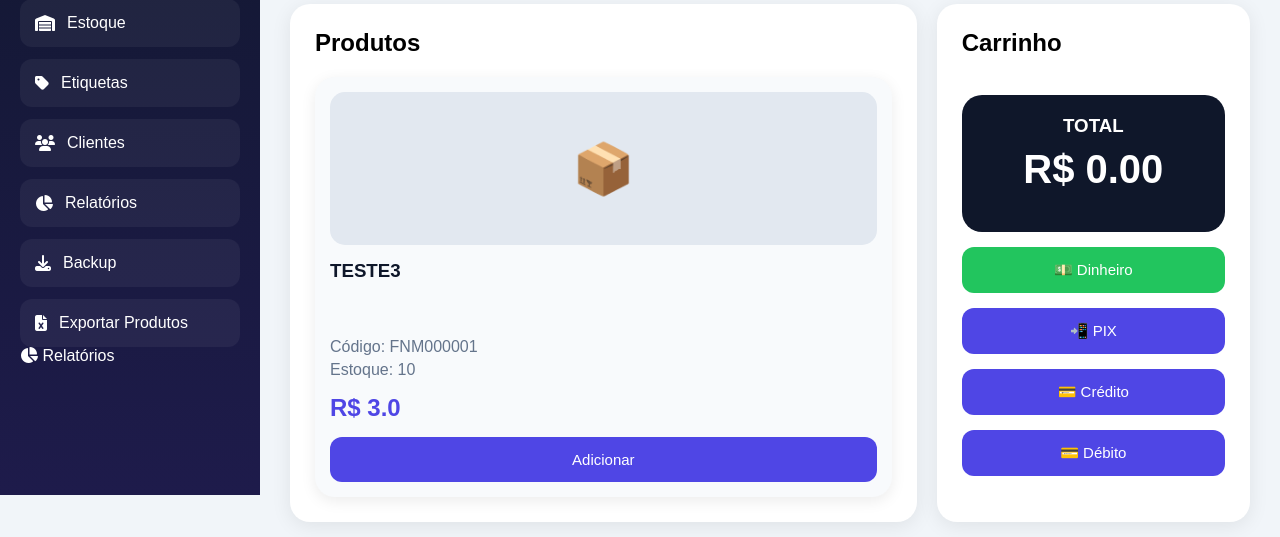
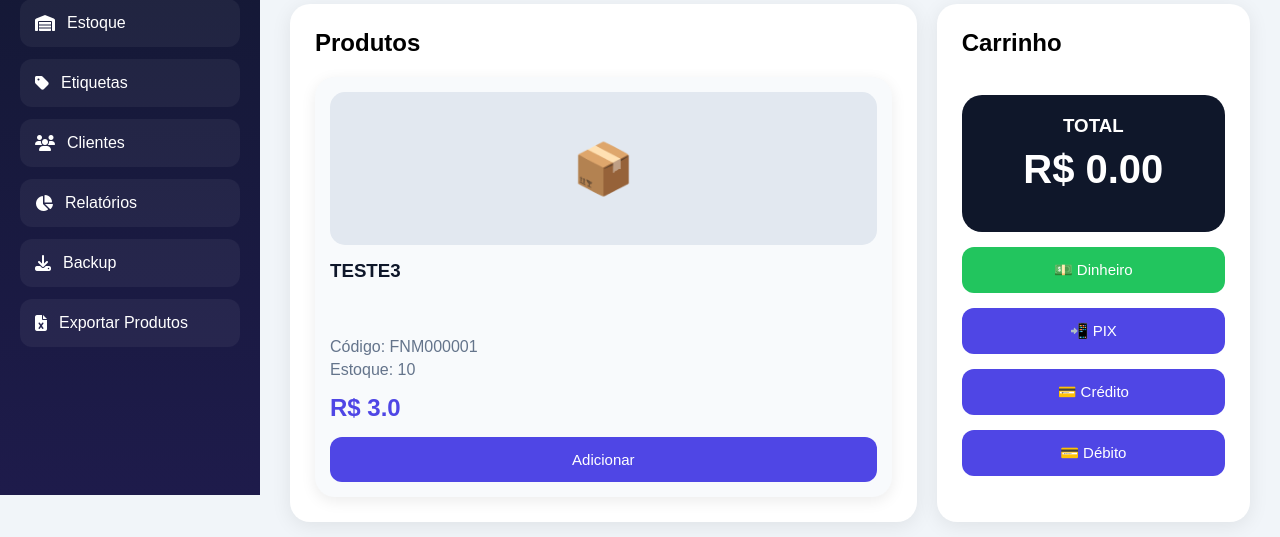
Before and after one commit to wsantana71/fnm-pdv, a Flask app: page /caixa in a window 1280 px wide. Shown: the part 305-842 px from the top of the page. Run offline with Flask 3, Linux system fonts and the light colour scheme; data comes from the database, SQL or seed files in the repository.

Commit message:
remove relatorios duplicado

```diff
--- a/templates/base.html
+++ b/templates/base.html
@@ -542,13 +542,6 @@
 
 </a>
 
-            <i class="fa-solid fa-chart-pie"></i>
-
-            <span>
-                Relatórios
-            </span>
-
-        </a>
 
     </div>
 
```
